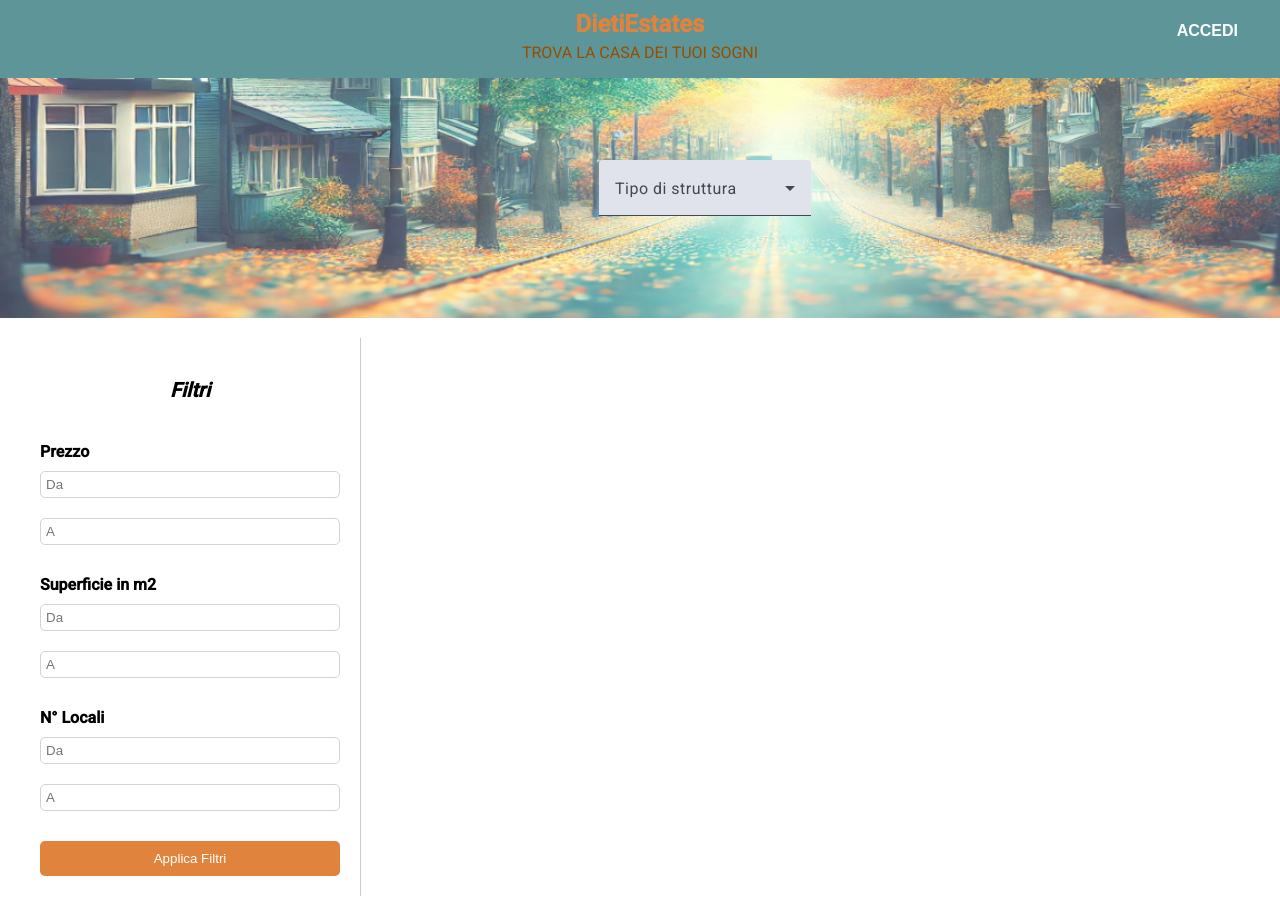
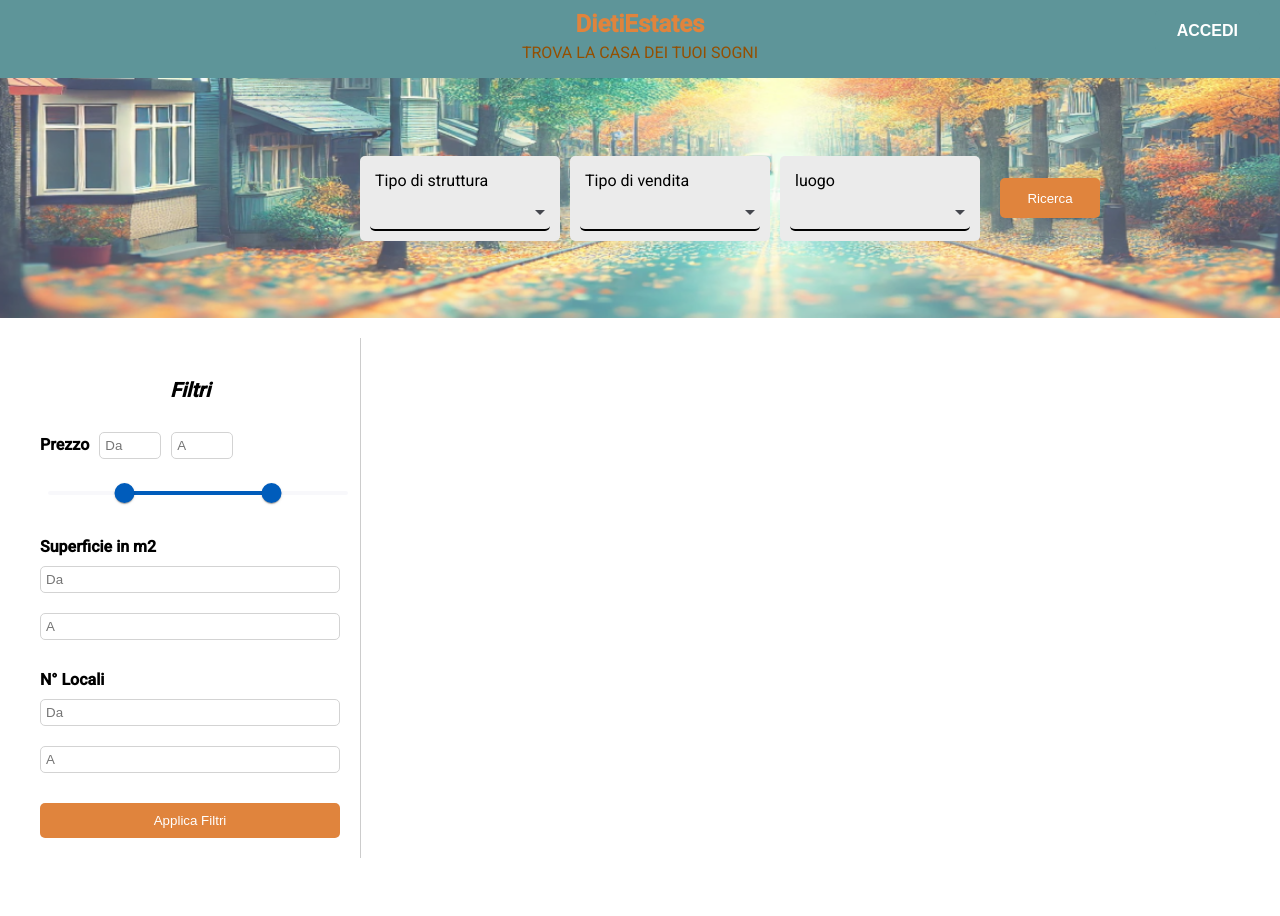
Before and after one commit to maxcolucci/DietiEstatesFE, an Angular app: page / in a window 1280 px wide. After the commit the page ends 878 px from the top, so only its background shows below. Built offline with nearby package versions, Linux system fonts and the light colour scheme.

Commit message:
Component changes: Improved style of selectors and search button in search bar; changed price filter in Side-bar

```diff
--- a/angular.json
+++ b/angular.json
@@ -96,5 +96,8 @@
         }
       }
     }
+  },
+  "cli": {
+    "analytics": "30056eb7-e965-422e-aed1-148b309262c9"
   }
 }
--- a/src/app/components/search-bar/search-bar.component.css
+++ b/src/app/components/search-bar/search-bar.component.css
@@ -1,30 +1,58 @@
 .search-container {
   display: flex;
   justify-content: center;
-  align-items: center;
-  padding: 20px;
-  padding-left: 150px;
+  padding: 20px 20px 20px 150px; /* Ridotto in un'unica dichiarazione */
   background-image: url('./searchBarImage.png');
   background-size: cover;
   background-position: center;
   background-repeat: no-repeat;
   min-height: 200px;
+  flex-direction: column;
+  align-items: flex-start;
 }
 
-.search-container input {
-  color: #007bff;
-  font-weight: bold;;
-  padding: 10px;
-  margin: 5px;
-  border-radius: 5px;
-  border: 1px solid #ccc;
+.search-bar {
+  display: flex;
+  justify-content: center;
+  align-items: center;
+  margin-left: 200px;
 }
 
-.search-container button {
-  padding: 10px 20px;
+.custom-field {
+  display: flex;
+  flex-direction: column;
+  justify-content: center;
+  align-items: flex-start;
+  background-color: #ebebeb;
+  margin-left: 10px;
+  padding: 10px;
+  border-radius: 5px;
+}
+
+/* Stili per il mat-label */
+.custom-label {
+  color: black;
+  padding: 5px;
+  border-radius: 3px;
+}
+
+/* Stili per il mat-select */
+.custom-select {
+  width: 170px;
+  color: black;
+  border-radius: 5px;
+  padding: 5px;
+  border-bottom: 2px solid #000;
+  text-align: center;
+}
+
+.search-bar button {
+  margin-left: 20px;
   background-color: #e0843d;
   color: white;
   border: none;
   border-radius: 5px;
   cursor: pointer;
+  width: 100px;
+  height: 40px;
 }
--- a/src/app/components/search-bar/search-bar.component.html
+++ b/src/app/components/search-bar/search-bar.component.html
@@ -1,11 +1,31 @@
 <div class="search-container">
-  <mat-form-field>
-    <mat-label>Tipo di struttura</mat-label>
-    <mat-select>
-      <ng-container>
-        <mat-option *ngFor="let building of buildingTypes" [value]="building.value">{{building.viewValue}}</mat-option>
-      </ng-container>
-    </mat-select>
-  </mat-form-field>
-<!--  <button (click)="onSearch()">Ricerca</button>-->
+  <div class="search-bar">
+    <div class="custom-field">
+      <mat-label class="custom-label">Tipo di struttura</mat-label>
+      <mat-select class="custom-select">
+        <ng-container>
+          <mat-option *ngFor="let building of buildingTypes" [value]="building.value">{{building.viewValue}}</mat-option>
+        </ng-container>
+      </mat-select>
+    </div>
+
+    <div class="custom-field">
+      <mat-label class="custom-label">Tipo di vendita</mat-label>
+      <mat-select class="custom-select">
+        <ng-container>
+          <mat-option *ngFor="let contratct of contractTypes" [value]="contratct.value" [disabled]="contratct.disabled">{{contratct.viewValue}} </mat-option>
+        </ng-container>
+      </mat-select>
+    </div>
+
+    <div class="custom-field">
+      <mat-label class="custom-label">luogo</mat-label>
+      <mat-select class="custom-select">
+        <ng-container>
+          <mat-option *ngFor="let building of buildingTypes" [value]="building.value">{{building.viewValue}}</mat-option>
+        </ng-container>
+      </mat-select>
+    </div>
+
+    <button (click)="onSearch()">Ricerca</button>  </div>
 </div>
--- a/src/app/components/search-bar/search-bar.component.ts
+++ b/src/app/components/search-bar/search-bar.component.ts
@@ -9,6 +9,13 @@ interface BuildingType {
   value: string;
   viewValue: string;
 }
+
+interface ContractType {
+  value: string;
+  viewValue: string;
+  disabled: boolean;
+}
+
 @Component({
   selector: 'search-bar',
   templateUrl: './search-bar.component.html',
@@ -26,8 +33,16 @@ export class SearchBarComponent {
     {value: 'warehouse', viewValue: 'Magazzino'}
   ]
 
-  // onSearch() {
-  //   // Qui puoi aggiungere la logica per inviare i criteri di ricerca al servizio/endpoint
-  //   console.log('Ricerca:', this.searchCriteria);
-  // }
+  contractTypes: ContractType[] = [
+    {value: 'rent', viewValue: 'Affitto', disabled: false},
+    {value: 'sale', viewValue: 'Vendita', disabled: false},
+    {value: 'rent small', viewValue: 'Affitto Breve (prossimamente)', disabled: true},
+  ]
+
+  onSearch() {
+    // Qui puoi aggiungere la logica per inviare i criteri di ricerca al servizio/endpoint
+    // console.log('Ricerca:', this.searchCriteria);
+    console.log('funziona');
+    console.warn('funziona');
+  }
 }
--- a/src/app/components/side-filter/side-filter.component.css
+++ b/src/app/components/side-filter/side-filter.component.css
@@ -42,3 +42,12 @@ label{
   font-weight: bold;
   margin-top: 20px;
 }
+
+mat-slider {
+  width: 300px;
+}
+
+.numberInput {
+  width: 50px;
+  margin-left: 10px;
+}
--- a/src/app/components/side-filter/side-filter.component.html
+++ b/src/app/components/side-filter/side-filter.component.html
@@ -1,9 +1,15 @@
 <div class="filters-container">
   <h3 class="title-filters">Filtri</h3>
   <form>
-    <label>Prezzo</label>
-    <input type="number" placeholder="Da" />
-    <input type="number" placeholder="A" />
+    <div>
+      <label>Prezzo</label>
+      <input class="numberInput" type="number" placeholder="Da" />
+      <input class="numberInput" type="number" placeholder="A" />
+      <mat-slider min="0" max="1000000">
+        <input value="250000" matSliderStartThumb>
+        <input value="750000" matSliderEndThumb>
+      </mat-slider>
+    </div>
 
     <label>Superficie in m2</label>
     <input type="number" placeholder="Da" />
--- a/src/app/components/side-filter/side-filter.component.ts
+++ b/src/app/components/side-filter/side-filter.component.ts
@@ -1,8 +1,10 @@
 import { Component } from '@angular/core';
+import {MatSliderModule} from '@angular/material/slider';
 
 @Component({
   selector: 'app-side-filter',
   templateUrl: './side-filter.component.html',
+  imports: [MatSliderModule],
   standalone: true,
   styleUrls: ['./side-filter.component.css']
 })
```
Also changed, not shown: 1 other file (tests, documents, lock files or other folders).
